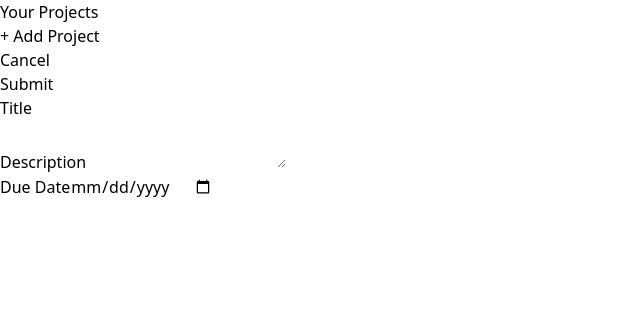
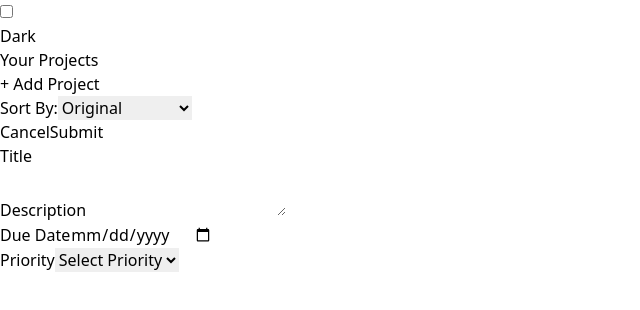
Before and after one commit to prayag-1771/TO-DO-GDG, a React (Vite) app: page / in a window 1280 px wide. Both pictures are taken after a click on the button "+ Add Project". Shown: the top 310 px of the page, without its empty margins (0-640 px from the left). Built offline with nearby package versions, Linux system fonts and the light colour scheme.

Commit message:
Almost done

```diff
--- a/src/App.jsx
+++ b/src/App.jsx
@@ -1,23 +1,23 @@
-import React, { useState, useEffect } from "react";
+import React, { useState } from "react";
 import ProjectSidebar from "./Components/ProjectSidebar";
 import NewProject from "./Components/NewProject";
 import NoProjectSelected from "./Components/NoProjectSelected";
 import SelectedProject from "./Components/SelectedProject";
+import ToggleButton from "./Components/toggleButton";
 
 function App() {
-  const [projectsState, setProjectsState] = useState(() => {
-    const stored = localStorage.getItem("projectsState");
-    return stored
-      ? JSON.parse(stored)
-      : {
+  const [projectsState, setProjectsState] = useState({
     selectedProjectId: undefined,
     projects: [],
-          tasks: []
-        };
+    tasks: [],
   });
-  useEffect(() => {
-    localStorage.setItem("projectsState", JSON.stringify(projectsState));
-  }, [projectsState]);
+
+  const [isDark, setIsDark] = useState(false);
+  const [sortOption, setSortOption] = useState("original"); // NEW: sorting option
+
+  function handleToggleTheme() {
+    setIsDark((prev) => !prev);
+  }
 
   function handleAddTask(text) {
     setProjectsState((prevState) => {
@@ -27,7 +27,6 @@ function App() {
         projectID: prevState.selectedProjectId,
         id: taskID,
       };
-
       return {
         ...prevState,
         tasks: [newTask, ...prevState.tasks],
@@ -36,26 +35,21 @@ function App() {
   }
 
   function handleDeleteTask(id) {
-    setProjectsState((prevState) => {
-      return {
+    setProjectsState((prevState) => ({
       ...prevState,
       tasks: prevState.tasks.filter((task) => task.id !== id),
-      };
-    });
+    }));
   }
 
   function handleSelectProject(id) {
-    setProjectsState((prevState) => {
-      return {
+    setProjectsState((prevState) => ({
       ...prevState,
       selectedProjectId: id,
-      };
-    });
+    }));
   }
 
   function handleDeleteProject() {
-    setProjectsState((prevState) => {
-      return {
+    setProjectsState((prevState) => ({
       ...prevState,
       selectedProjectId: undefined,
       projects: prevState.projects.filter(
@@ -63,27 +57,22 @@ function App() {
       ),
       tasks: prevState.tasks.filter(
         (task) => task.projectID !== prevState.selectedProjectId
-        ), // also remove tasks belonging to deleted project
-      };
-    });
+      ),
+    }));
   }
 
   function handleCancelAddProject() {
-    setProjectsState((prevState) => {
-      return {
+    setProjectsState((prevState) => ({
       ...prevState,
       selectedProjectId: undefined,
-      };
-    });
+    }));
   }
 
   function handleStartAddProject() {
-    setProjectsState((prevState) => {
-      return {
+    setProjectsState((prevState) => ({
       ...prevState,
       selectedProjectId: null,
-      };
-    });
+    }));
   }
 
   function handleAddProject(projectData) {
@@ -93,7 +82,6 @@ function App() {
         ...projectData,
         id: ProjectID,
       };
-
       return {
         ...prevState,
         selectedProjectId: undefined,
@@ -101,48 +89,87 @@ function App() {
       };
     });
   }
+  function getSortedProjects(projects) {
+    if (sortOption === "time") {
+      return [...projects].sort((a, b) => {
+        if (!a.dueDate) return 1;
+        if (!b.dueDate) return -1;
+        return new Date(a.dueDate) - new Date(b.dueDate);
+      });
+    }
+    if (sortOption === "priority") {
+      const order = { High: 1, Moderate: 2, Low: 3 };
+      return [...projects].sort((a, b) => {
+        return (order[a.priority] || 4) - (order[b.priority] || 4);
+      });
+    }
+    return projects;
+  }
+
+  const sortedProjects = getSortedProjects(projectsState.projects);
 
   const selectedProject = projectsState.projects.find(
     (project) => project.id === projectsState.selectedProjectId
   );
 
-  const projectTasks = projectsState.tasks.filter(
-    (task) => task.projectID === projectsState.selectedProjectId
+  let content = null;
+
+  if (projectsState.selectedProjectId === null) {
+    content = (
+      <NewProject
+        onAdd={handleAddProject}
+        onCancel={handleCancelAddProject}
+        isDark={isDark}
+      />
     );
-
-  let content = (
+  } else if (projectsState.selectedProjectId === undefined) {
+    content = (
+      <NoProjectSelected
+        onStartAddProject={handleStartAddProject}
+        isDark={isDark}
+      />
+    );
+  } else if (selectedProject) {
+    content = (
       <SelectedProject
         project={selectedProject}
         onDelete={handleDeleteProject}
         onAddTask={handleAddTask}
         onDeleteTask={handleDeleteTask}
-      tasks={projectTasks}
+        tasks={projectsState.tasks.filter(
+          (task) => task.projectID === projectsState.selectedProjectId
+        )}
+        isDark={isDark}
       />
     );
-
-  if (projectsState.selectedProjectId === null) {
-    content = (
-      <NewProject
-        onAdd={handleAddProject}
-        onCancel={handleCancelAddProject} // fixed typo (was onCancle)
-      />
-    );
-  } else if (projectsState.selectedProjectId === undefined) {
-    content = <NoProjectSelected onStartAddProject={handleStartAddProject} />;
   }
 
   return (
-    <>
-      <main className="h-screen my-8 flex gap-8">
+    <div className={isDark ? "bg-gray-900 text-white" : "bg-white text-black"}>
+      <div className="fixed top-4 right-4 mt-6">
+        <ToggleButton onChange={handleToggleTheme} checked={isDark} />
+      </div>
+      <main
+        className={`h-screen flex flex-col ${
+          isDark ? "bg-gray-900 text-white" : "bg-stone-100 text-black"
+        }`}
+      >
+        <div className={isDark ? "bg-gray-800 h-8" : "bg-stone-200 h-8"}></div>
+
+        <div className="flex flex-1 gap-8">
           <ProjectSidebar
             onStartAddProject={handleStartAddProject}
-          projects={projectsState.projects}
+            projects={sortedProjects}
             onSelectProject={handleSelectProject}
             selectedProjectId={projectsState.selectedProjectId}
+            isDark={isDark}
+            sortOption={sortOption}
+            setSortOption={setSortOption}
           />
           {content}
+        </div>
       </main>
-    </>
+    </div>
   );
 }
 
--- a/src/Components/Button.jsx
+++ b/src/Components/Button.jsx
@@ -1,7 +1,7 @@
 export default function Button({ children, ...props }) {
   return (
     <button
-      className="px-4 py-2 text-xs md:text-base rounded-md bg-stone-700 text-stone-400 hover:bg-stone-600 hover:text-stone-100"
+      className="px-4 py-2 text-xs md:text-base rounded-md bg-stone-700 text-stone-200 hover:bg-stone-600 hover:text-stone-100"
       {...props}
     >
       {children}
--- a/src/Components/NewProject.jsx
+++ b/src/Components/NewProject.jsx
@@ -2,21 +2,24 @@ import React, { useRef } from "react";
 import Input from "./Input";
 import Modal from "./Model";
 
-export default function NewProject({ onAdd , onCancel}) {
+export default function NewProject({ onAdd, onCancel, isDark }) {
   const modal = useRef();
   const title = useRef();
   const description = useRef();
   const dueDate = useRef();
+  const priority = useRef();
 
   function handleSave() {
     const enteredTitle = title.current.value;
     const enteredDescription = description.current.value;
     const enteredDueDate = dueDate.current.value;
+    const enteredPriority = priority.current.value;
 
     if (
       enteredTitle.trim() === "" ||
       enteredDescription.trim() === "" ||
-      enteredDueDate.trim() === ""
+      enteredDueDate.trim() === "" ||
+      enteredPriority.trim() === ""
     ) {
       modal.current.open();
       return;
@@ -26,6 +29,7 @@ export default function NewProject({ onAdd , onCancel}) {
       title: enteredTitle,
       description: enteredDescription,
       dueDate: enteredDueDate,
+      priority: enteredPriority,
     });
   }
 
@@ -33,30 +37,59 @@ export default function NewProject({ onAdd , onCancel}) {
     <>
       <Modal ref={modal} buttonData="Okay">
         <h2 className="text-xl font-bold text-stone-700 my-4">Invalid Input</h2>
-        <p className="text-stone-600 mb-4">Opps.. looks like you left empty.</p>
-        <p className="text-stone-600 mb-4">Please provide all valid inputs.</p>
+        <p className="text-stone-600 mb-2">Opps.. looks like you left empty.</p>
+        <p className="text-stone-600 mb-2">Please provide all valid inputs.</p>
       </Modal>
+
       <div className="w-[35rem] mt-16">
-        <menu className="flex items-center justify-end gap-4 my-4">
-          <li>
-            <button className="text-stone-800 hover:text-stone-950" onClick={onCancel}>
+        <div className="flex items-center justify-end gap-4 my-4">
+          <button
+            className={
+              isDark
+                ? "text-white hover:text-stone-200"
+                : "text-stone-800 hover:text-stone-950"
+            }
+            onClick={onCancel}
+          >
             Cancel
           </button>
-          </li>
-          <li>
           <button
-              className="px-6 py-2 rounded-md bg-stone-800 text-stone-50 hover:bg-stone-900"
+            className={
+              isDark
+                ? "px-6 py-2 rounded-md bg-stone-600 text-stone-50 hover:bg-stone-700"
+                : "px-6 py-2 rounded-md bg-stone-800 text-stone-50 hover:bg-stone-900"
+            }
             onClick={handleSave}
           >
             Submit
           </button>
-          </li>
-        </menu>
+        </div>
 
         <div className="flex flex-col gap-4 mt-4">
-          <Input type="text" ref={title} label="Title" />
-          <Input ref={description} label="Description" textarea />
-          <Input type="date" ref={dueDate} label="Due Date" />
+          <Input type="text" ref={title} label="Title" isDark={isDark} />
+          <Input ref={description} label="Description" textarea isDark={isDark} />
+          <Input type="date" ref={dueDate} label="Due Date" isDark={isDark} />
+          <div className="flex flex-col gap-1 my-4">
+            <label className="text-sm font-bold uppercase text-stone-500">
+              Priority
+            </label>
+            <select
+              ref={priority}
+              className={`w-full p-1 border-b-2 rounded-sm ${
+                isDark
+                  ? "border-stone-600 bg-stone-700 text-stone-200"
+                  : "border-stone-300 bg-stone-200 text-stone-600"
+              }`}
+              defaultValue=""
+            >
+              <option value="" disabled>
+                Select Priority
+              </option>
+              <option value="high">High</option>
+              <option value="moderate">Moderate</option>
+              <option value="low">Low</option>
+            </select>
+          </div>
         </div>
       </div>
     </>
--- a/src/Components/NoProjectSelected.jsx
+++ b/src/Components/NoProjectSelected.jsx
@@ -1,4 +1,4 @@
-import noProjectImage from ".././assets/noProjectImage.png"
+import noProjectImage from ".././assets/noProjectImage.webp"
 import Button from './Button';
 export default function NoProjectSelected({onStartAddProject}) {
   return (
--- a/src/Components/ProjectSidebar.jsx
+++ b/src/Components/ProjectSidebar.jsx
@@ -1,29 +1,68 @@
 import Button from "./Button";
 
-export default function ProjectsSidebar({onStartAddProject,projects,onSelectProject,SelectedProjectId}) {
+export default function ProjectsSidebar({
+  onStartAddProject,
+  projects,
+  onSelectProject,
+  selectedProjectId,
+  isDark,
+  sortOption,
+  setSortOption,
+}) {
+  const today = new Date();
+
   return (
     <aside className="w-1/3 px-8 py-16 bg-stone-900 text-stone-50 md:w-72 rounded-r-xl">
-      <h2
-        className={
-          "mb-8 font-bold uppercase md:text-xl text-stone-20"
-        }
-      >
+      <h2 className="mb-8 font-bold uppercase md:text-xl text-stone-200">
         Your Projects
       </h2>
-      <div>
-        <Button onClick={onStartAddProject}>+ Add Project</Button>
+
+      <div className="mb-4">
+        <Button onClick={onStartAddProject} isDark={isDark}>
+          + Add Project
+        </Button>
       </div>
-      <ul className="mt-8">{projects.map(project=>{
-        let CssClass = "w-full text-left px-2 py-1 rounded-sm my-1 hover:text-stone-200 hover:bg-stone-800"
-        if (project.id === SelectedProjectId){
-          CssClass+=" bg-stone-800 text-stone-200"
-        }else{
-          CssClass += " text-stone-400"
-        }
-        return(<li key={project.id}>
-        <button onClick={() => onSelectProject(project.id)} className={CssClass}>{project.title}</button>
-      </li>)
-      })}
+
+      <div className="mb-6">
+        <label className="block mb-1 text-sm text-stone-300">
+          Sort By:
+        </label>
+        <select
+          value={sortOption}
+          onChange={(e) => setSortOption(e.target.value)}
+          className="w-full p-1 rounded-sm bg-stone-800 text-stone-200"
+        >
+          <option value="original">Original</option>
+          <option value="time">Least Time Left</option>
+          <option value="priority">Priority</option>
+        </select>
+      </div>
+
+      <ul className="mt-4">
+        {projects.map((project) => {
+          const dueDatePassed =
+            project.dueDate && new Date(project.dueDate) < today;
+
+          let CssClass =
+            "w-full text-left px-2 py-1 rounded-sm my-1 hover:text-stone-200 hover:bg-stone-800";
+
+          if (project.id === selectedProjectId) {
+            CssClass += " bg-stone-800 font-bold";
+          }
+
+          CssClass += dueDatePassed ? " text-red-200" : " text-stone-400";
+
+          return (
+            <li key={project.id}>
+              <button
+                onClick={() => onSelectProject(project.id)}
+                className={CssClass}
+              >
+                {dueDatePassed ? `${project.title} ⚠️` : project.title}
+              </button>
+            </li>
+          );
+        })}
       </ul>
     </aside>
   );
--- /dev/null
+++ b/src/Components/toggleButton.jsx
@@ -0,0 +1,20 @@
+import React from "react";
+
+export default function ToggleButton({...props}) {
+  return (
+    <label className="inline-flex items-center cursor-pointer">
+      <input {...props} type="checkbox" className="sr-only peer" />
+      <div className="relative w-11 h-6 bg-gray-200 rounded-full peer
+                      dark:bg-gray-700
+                      peer-checked:bg-blue-600 dark:peer-checked:bg-blue-600
+                      peer-checked:after:translate-x-full rtl:peer-checked:after:-translate-x-full
+                      after:content-[''] after:absolute after:top-[2px] after:left-[2px]
+                      after:bg-white after:border-gray-300 after:border after:rounded-full
+                      after:h-5 after:w-5 after:transition-all dark:border-gray-600">
+      </div>
+      <span className="ml-3 text-sm font-medium text-gray-300 dark:text-gray-900">
+        Dark
+      </span>
+    </label>
+  );
+}
```
Also changed, not shown: src/Components/Input.jsx (+13 -7 lines), src/Components/NewTask.jsx (+11 -3 lines), src/Components/SelectedProject.jsx (+72 -10 lines), src/Components/Task.jsx (+47 -12 lines), src/assets/newww.png (renamed from src/assets/noProjectImage.png), src/assets/noProjectImage.webp (added). Lines whose indentation alone changed are shown as unchanged.
